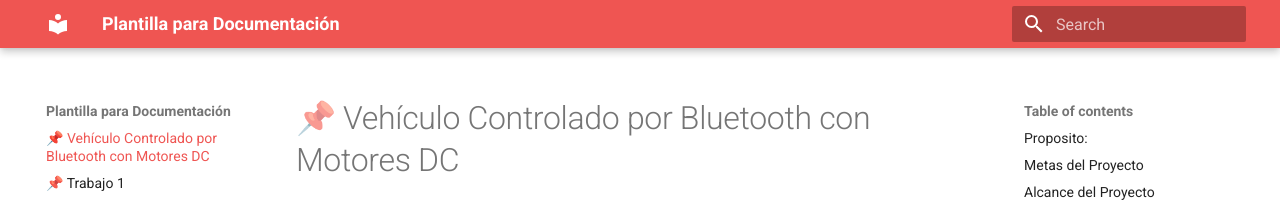
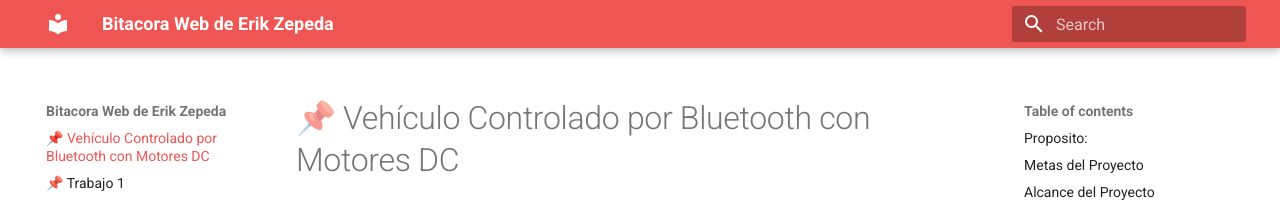
Before and after one commit to erikzepedaa/portafolioerikz, an MkDocs documentation site: the page built from docs/index.md, in a window 1280 px wide. Shown: the top 202 px of the page. Built offline with MkDocs 1.6.1 and Material for MkDocs 9.7.7, drawn with Linux system fonts in a browser that asks for light colours.

Commit message:
Update site name in mkdocs configuration

```diff
--- a/mkdocs.yml
+++ b/mkdocs.yml
@@ -1,4 +1,4 @@
-site_name: Plantilla para Documentación
+site_name: Bitacora Web de Erik Zepeda
 markdown_extensions:
   - pymdownx.highlight:
       anchor_linenums: true
```
